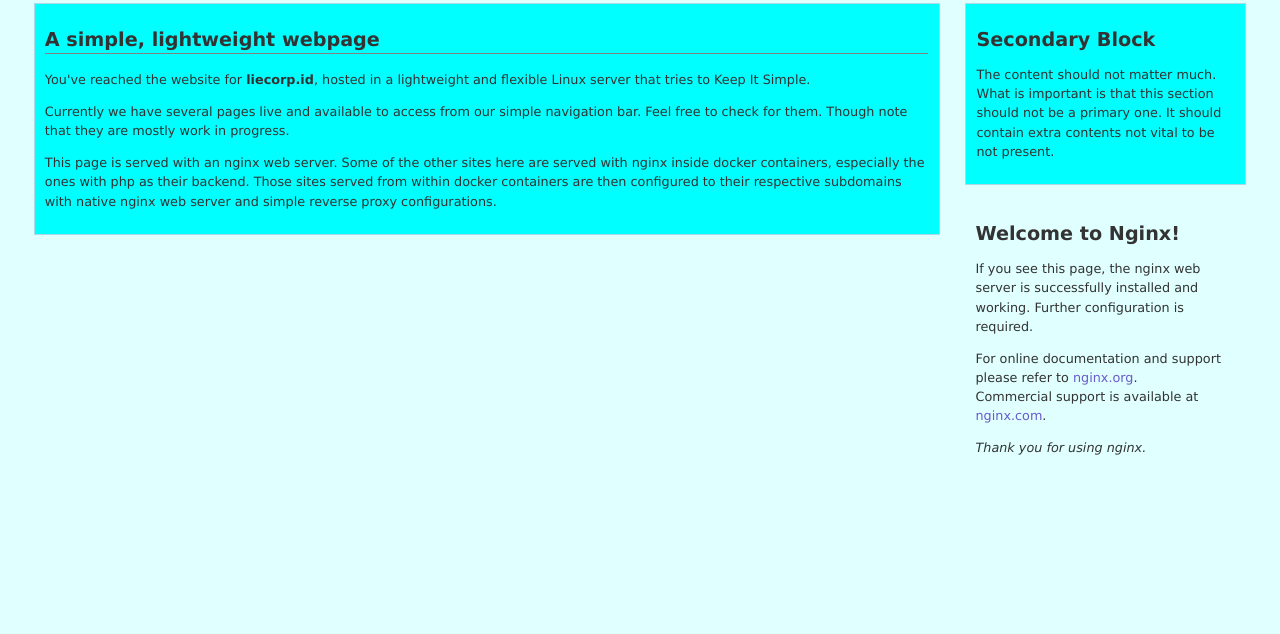
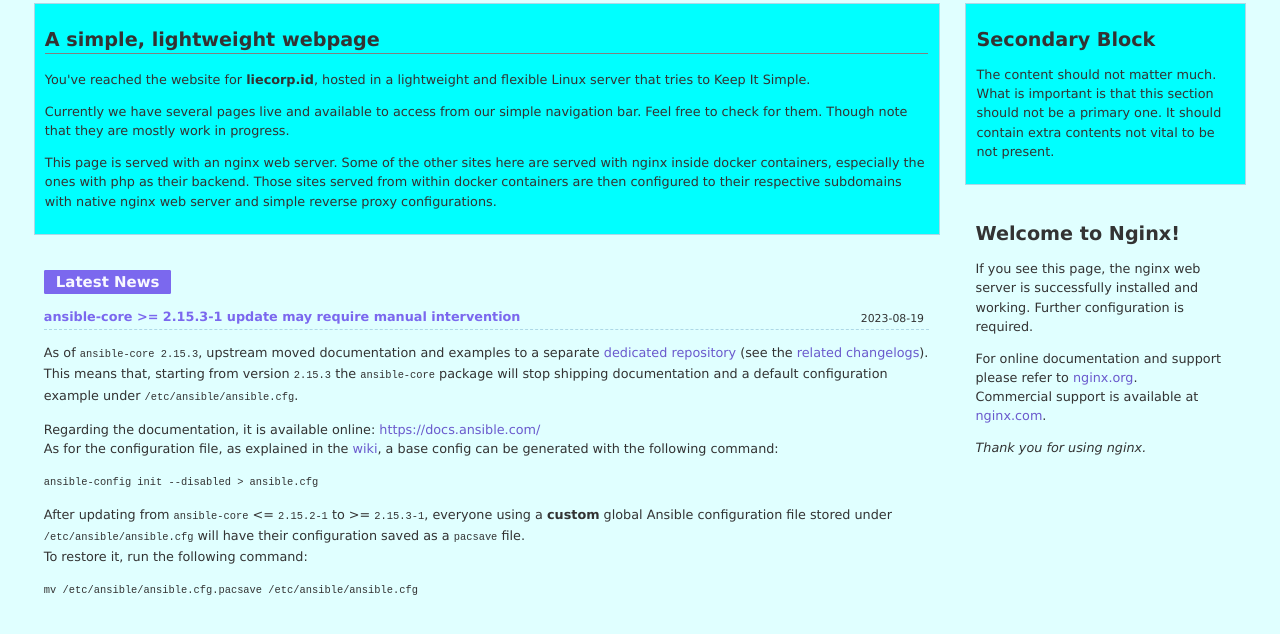
Before and after one commit to liecorp/public_html, a plain HTML site: page index.html in a window 1280 px wide. Shown: the part 82-716 px from the top of the page. Drawn offline with Linux system fonts and the light colour scheme.

Commit message:
prepares a dummy news item, plucked from archlinux website
I need it to generate a basic layout for news object.

```diff
--- a/index.html
+++ b/index.html
@@ -30,6 +30,44 @@
             </div>
             <!-- primary content block end -->
 
+            <!-- news section start -->
+            <div class="content">
+                <!-- news section head start -->
+                <h3 class="latest-news latest-news-head">
+                    <a href="/news/">Latest News</a>
+                </h3>
+                <!-- news section head end -->
+
+                <!-- news section object start -->
+                <div>
+                    <!-- news section object head start -->
+                    <h4 class="content-news-head">
+                        <a href="/news/ansible-core-2153-1-update-may-require-manual-intervention/" title="View full article: ansible-core &gt;= 2.15.3-1 update may require manual intervention">
+                            ansible-core &gt;= 2.15.3-1 update may require manual intervention
+                        </a>
+                    </h4>
+                    <!-- news section object head end -->
+
+                    <!-- news section object head timestamp start -->
+                    <p class="content-timestamp">2023-08-19</p>
+                    <!-- news section object head timestamp end -->
+
+                    <!-- news section object body start -->
+                    <div class="content-news-body">
+                        <p>As of <code>ansible-core 2.15.3</code>, upstream moved documentation and examples to a separate <a href="https://github.com/ansible/ansible-documentation">dedicated repository</a> (see the <a href="https://github.com/ansible/ansible/blob/v2.15.3/changelogs/CHANGELOG-v2.15.rst#minor-changes">related changelogs</a>).<br />
+                        This means that, starting from version <code>2.15.3</code> the <code>ansible-core</code> package will stop shipping documentation and a default configuration example under <code>/etc/ansible/ansible.cfg</code>.</p>
+                        <p>Regarding the documentation, it is available online: <a href="https://docs.ansible.com/">https://docs.ansible.com/</a><br />
+                        As for the configuration file, as explained in the <a href="https://wiki.archlinux.org/title/Ansible#Configuration">wiki</a>, a base config can be generated with the following command:</p>
+                        <p><code>ansible-config init --disabled &gt; ansible.cfg</code></p>
+                        <p>After updating from <code>ansible-core</code> &lt;= <code>2.15.2-1</code> to &gt;= <code>2.15.3-1</code>, everyone using a <strong>custom</strong> global Ansible configuration file stored under <code>/etc/ansible/ansible.cfg</code> will have their configuration saved as a <code>pacsave</code> file.<br />
+                        To restore it, run the following command:</p>
+                        <p><code>mv /etc/ansible/ansible.cfg.pacsave /etc/ansible/ansible.cfg</code></p>
+                    </div>
+                    <!-- news section object body end -->
+                </div>
+                <!-- news section object end -->
+            </div>
+            <!-- news section end -->
         </div>
         <div class="panel-right">
             <!-- secondary content block -->
```
